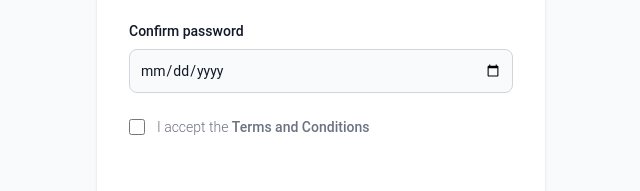
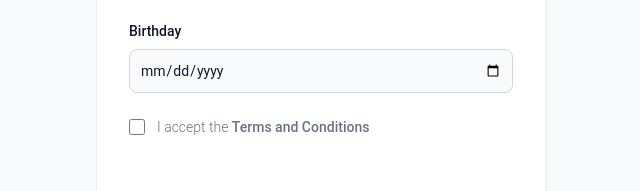
Before and after one commit to mcruguda/M321_myChat, a website: page client/register.html in a window 1280 px wide. Shown: the part 417-608 px from the top of the page, 319-959 px from the left. Drawn offline with nearby package versions, Linux system fonts and the light colour scheme.

Commit message:
html changes

```diff
--- a/client/register.html
+++ b/client/register.html
@@ -66,9 +66,8 @@
               </div>
               <div>
                 <label
-                  for="confirm-password"
                   class="block mb-2 text-sm font-medium text-gray-900 dark:text-white"
-                  >Confirm password</label
+                  >Birthday</label
                 >
                 <input
                   type="date"
```
Also changed, not shown: client/index.html (+1 -1 lines).
